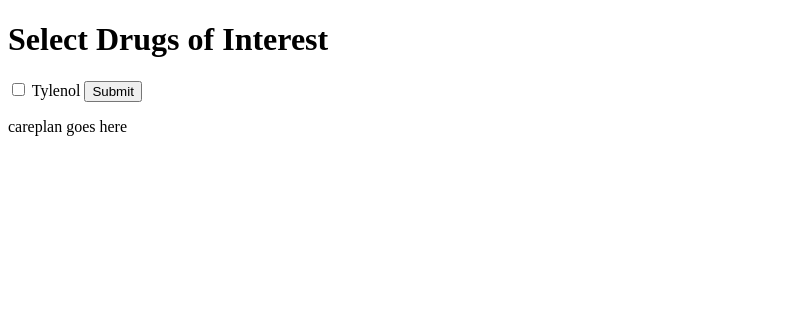
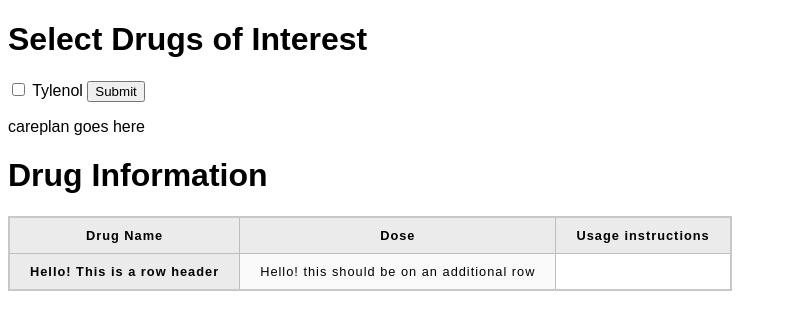
Before and after one commit to kdavina/healthcare-fiesta, a website: page index.html in a window 1280 px wide. Shown: the whole page, without its empty margins (0-787 px from the left). Drawn offline with Linux system fonts and the light colour scheme.

Commit message:
sample code for table

```diff
--- a/index.html
+++ b/index.html
@@ -1,10 +1,33 @@
 <!DOCTYPE html>
 <html>
+<!--
+    Tutorial for building a basic responsive table, taken from Mozilla's tutorial https://developer.mozilla.org/en-US/docs/Learn/HTML/Tables/Basics
+Table template taken from
+https://github.com/mdn/learning-area/blob/master/html/tables/basic/blank-template.html */
+ -->
+    <head>
+    <meta charset="utf-8">
+    <title>Table template</title>
+    <link href="minimal-table.css" rel="stylesheet" type="text/css">
+    </head>
     <body>
         <h1>Select Drugs of Interest</h1>
         <input type="checkbox" id="drug1" name="drug1" value="Tylenol">
         <label for="drug1">Tylenol</label>
         <button type="button" onclick='document.getElementById("careplan").innerhtml = "TYLENOL-CAREPLAN"'>Submit</button>
         <p id="careplan">careplan goes here</p>
+
+        <h1>Drug Information</h1>
+        <table>
+        <tr>
+            <th>Drug Name</th>
+            <th>Dose</th>
+            <th>Usage instructions</th>
+        </tr>
+        <tr>
+            <th>Hello! This is a row header</th>
+            <td> Hello! this should be on an additional row</td>
+        </tr>
+        </table>
     </body>
 </html>
--- /dev/null
+++ b/minimal-table.css
@@ -0,0 +1,41 @@
+/*
+
+Tutorial for building a basic responsive table, taken from Mozilla's tutorial https://developer.mozilla.org/en-US/docs/Learn/HTML/Tables/Basics
+Template taken from
+https://github.com/mdn/learning-area/blob/master/html/tables/basic/minimal-table.css */
+
+html {
+    font-family: sans-serif;
+  }
+
+  table {
+    border-collapse: collapse;
+    border: 2px solid rgb(200,200,200);
+    letter-spacing: 1px;
+    font-size: 0.8rem;
+  }
+
+  td, th {
+    border: 1px solid rgb(190,190,190);
+    padding: 10px 20px;
+  }
+
+  th {
+    background-color: rgb(235,235,235);
+  }
+
+  td {
+    text-align: center;
+  }
+
+  tr:nth-child(even) td {
+    background-color: rgb(250,250,250);
+  }
+
+  tr:nth-child(odd) td {
+    background-color: rgb(245,245,245);
+  }
+
+  caption {
+    padding: 10px;
+  }
```
